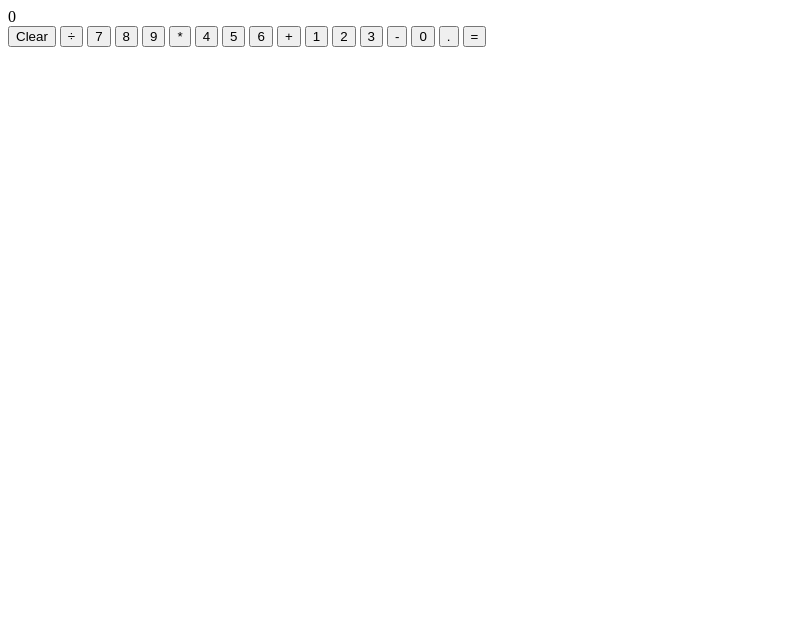
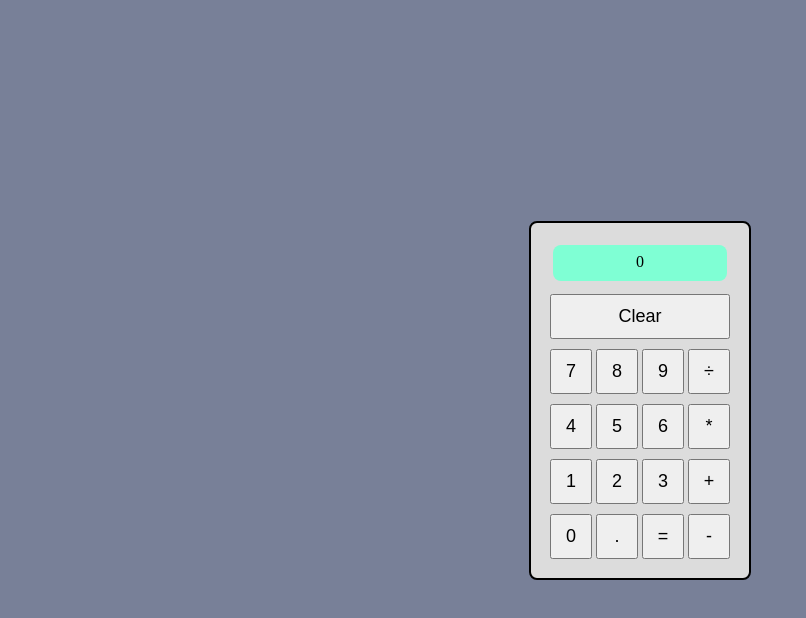
Before and after one commit to malweis/calculator, a plain HTML site: page index.html in a window 1280 px wide. Shown: the whole page, without its empty margins (0-806 px from the left). Drawn offline with Linux system fonts and the light colour scheme.

Commit message:
feat: Adds css styling

```diff
--- a/index.html
+++ b/index.html
@@ -1,30 +1,45 @@
 <!DOCTYPE html>
 <html>
+
 <head>
   <title>Calculator</title>
-  <link rel="stylesheet" type="text/css" href="style.css">
+  <link rel="stylesheet" type="text/css" href="styles.css">
 </head>
+
 <body>
   <div class="calculator">
     <div class="display">0</div>
     <button class="clear">Clear</button>
-    <button class="operator">÷</button>
+    <div class="row one">
+
       <button class="number">7</button>
       <button class="number">8</button>
       <button class="number">9</button>
-    <button class="operator">*</button>
+      <button class="operator">÷</button>
+    </div>
+    <div class="row two">
       <button class="number">4</button>
       <button class="number">5</button>
       <button class="number">6</button>
-    <button class="operator">+</button>
+      <button class="operator">*</button>
+
+    </div>
+
+    <div class="row three">
       <button class="number">1</button>
       <button class="number">2</button>
       <button class="number">3</button>
-    <button class="operator">-</button>
+      <button class="operator">+</button>
+
+    </div>
+    <div class="row four">
       <button class="number">0</button>
       <button class="decimal">.</button>
       <button class="equals">=</button>
+      <button class="operator">-</button>
+    </div>
   </div>
   <script src="script.js"></script>
 </body>
+
 </html>
--- a/styles.css
+++ b/styles.css
@@ -1,21 +1,42 @@
+body{
+  padding: 0;
+  margin: 0;
+  height: 100vh;
+      display: flex;
+      justify-content: center;
+      align-items: center;
+      background-color: #788098;
+}
+
 .calculator {
-    display: grid;
-    grid-template-columns: repeat(4, 1fr);
-    grid-gap: 10px;
-    max-width: 250px;
-    margin: 50px auto;
-    padding: 20px;
-    background-color: #f5f5f5;
-    border-radius: 5px;
+    display: flex;
+  flex-direction: column;
+  background-color: gainsboro;
+  border: 2px solid black ;
+  padding: 14px;
+  border-radius: 0.5rem;
   }
 
   .display {
-    grid-column: 1 / span 4;
-    margin-bottom: 10px;
-    padding: 10px;
-    background-color: white;
-    text-align: right;
-    font-size: 20px;
+    text-align: center;
+    padding: 8px;
+    background-color: aquamarine;
+    border-radius: 0.5rem;
+    margin: 8px;
+    height: 20px;
+  }
+
+  .clear{
+    margin: 5px;
+  }
+  .row{
+    display: flex;
+    gap: 4px;
+    margin: 5px;
+  }
+
+  .operator, .number, .decimal, .equals{
+    width: 42px;
   }
 
   button {
```
Lines whose indentation alone changed are shown as unchanged.
